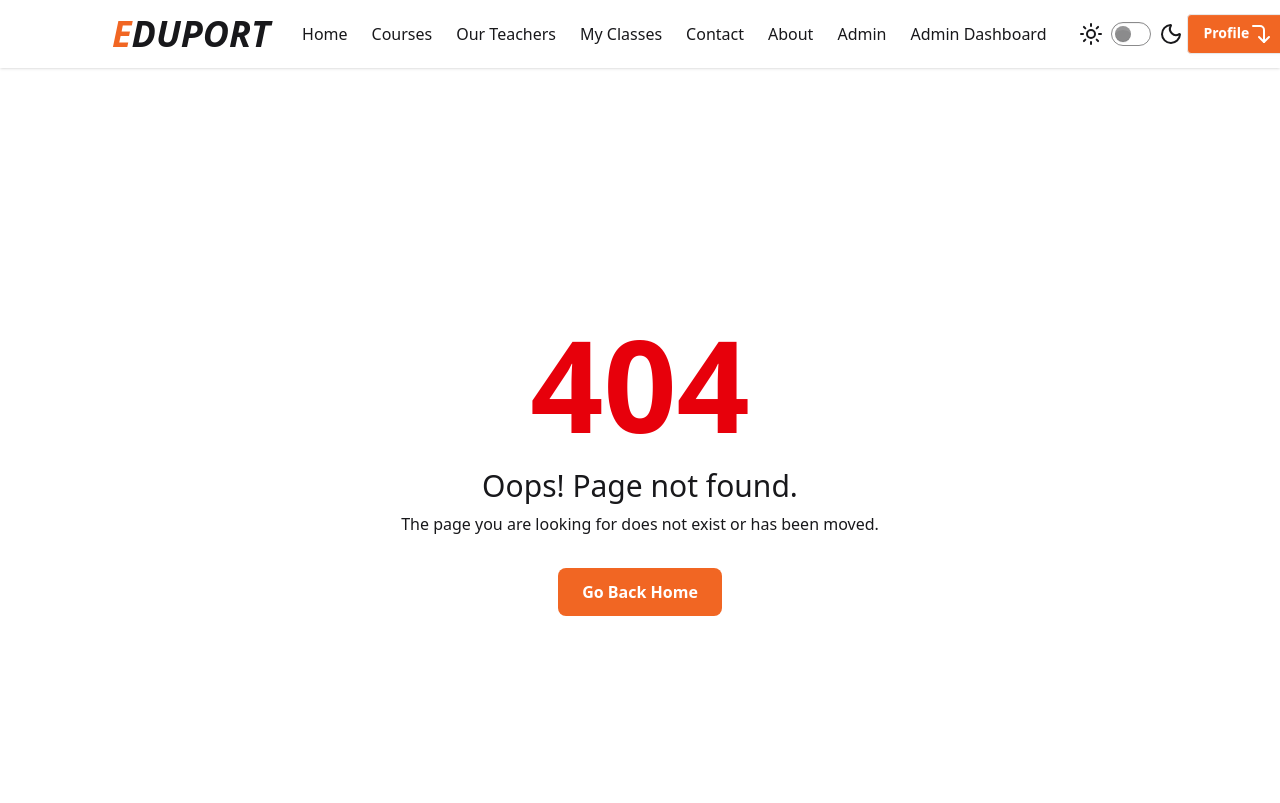
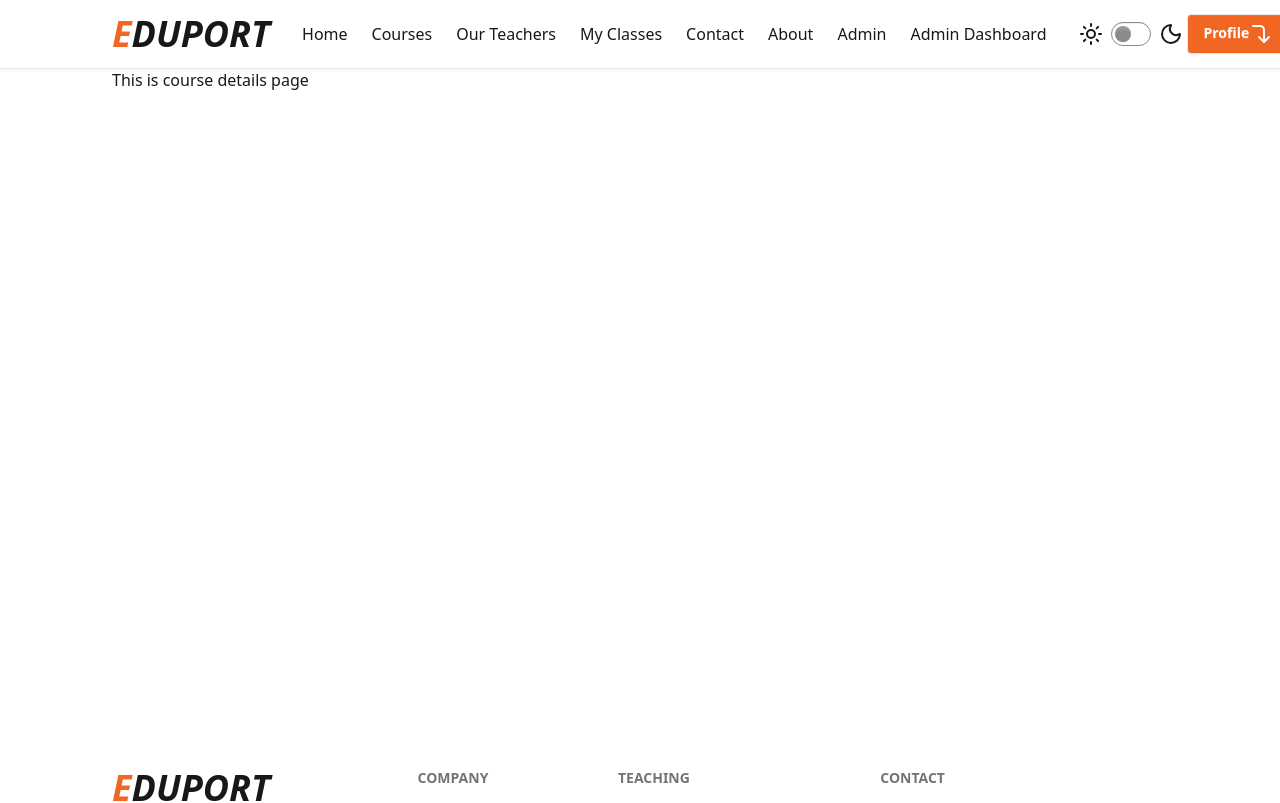
Before and after one commit to rubaiiyat/Learning-management-system-Client, a React (Vite) app: page /course/1/1 in a window 1280 px wide. Shown: the top 803 px of the page. Built offline with nearby package versions, Linux system fonts and the light colour scheme; no server answers.

Commit message:
add course details page

```diff
--- a/src/Components/Pages/Course.jsx
+++ b/src/Components/Pages/Course.jsx
@@ -46,7 +46,7 @@ const Course = ({ course }) => {
 
         {/* Button */}
         <Link
-          to={`/courses/${_id}/${title.toLowerCase().replace(/\s+/g, "-")}`}
+          to={`/course/${_id}/${title.toLowerCase().replace(/\s+/g, "-")}`}
           className="btn bg-[#F16623] hover:opacity-90 text-white rounded-xl mt-3 w-full"
         >
           View Details
--- a/src/Components/Pages/CourseDetails.jsx
+++ b/src/Components/Pages/CourseDetails.jsx
@@ -0,0 +1,11 @@
+import React from "react";
+
+const CourseDetails = () => {
+  return (
+    <div>
+      <h1>This is course details page</h1>
+    </div>
+  );
+};
+
+export default CourseDetails;
--- a/src/Components/Routes/Routes.jsx
+++ b/src/Components/Routes/Routes.jsx
@@ -15,6 +15,7 @@ import AdminDashboard from "../Admin/AdminDashboard/AdminDashboard";
 import AdminRegister from "../Admin/AdminAuth/AdminRegister";
 import AddCourse from "../Admin/AddCourse/AddCourse";
 import Courses from "../Pages/Courses";
+import CourseDetails from "../Pages/CourseDetails";
 
 const Routes = createBrowserRouter([
   {
@@ -40,6 +41,11 @@ const Routes = createBrowserRouter([
       {
         path: "/courses",
         element: <Courses></Courses>,
+      },
+      {
+        path: `/course/:id/:title`,
+        element: <CourseDetails></CourseDetails>,
+        loader: ({ params }) => `http://localhost:3000/course/${params.id}`,
       },
       {
         path: "/user/dashboard",
```
